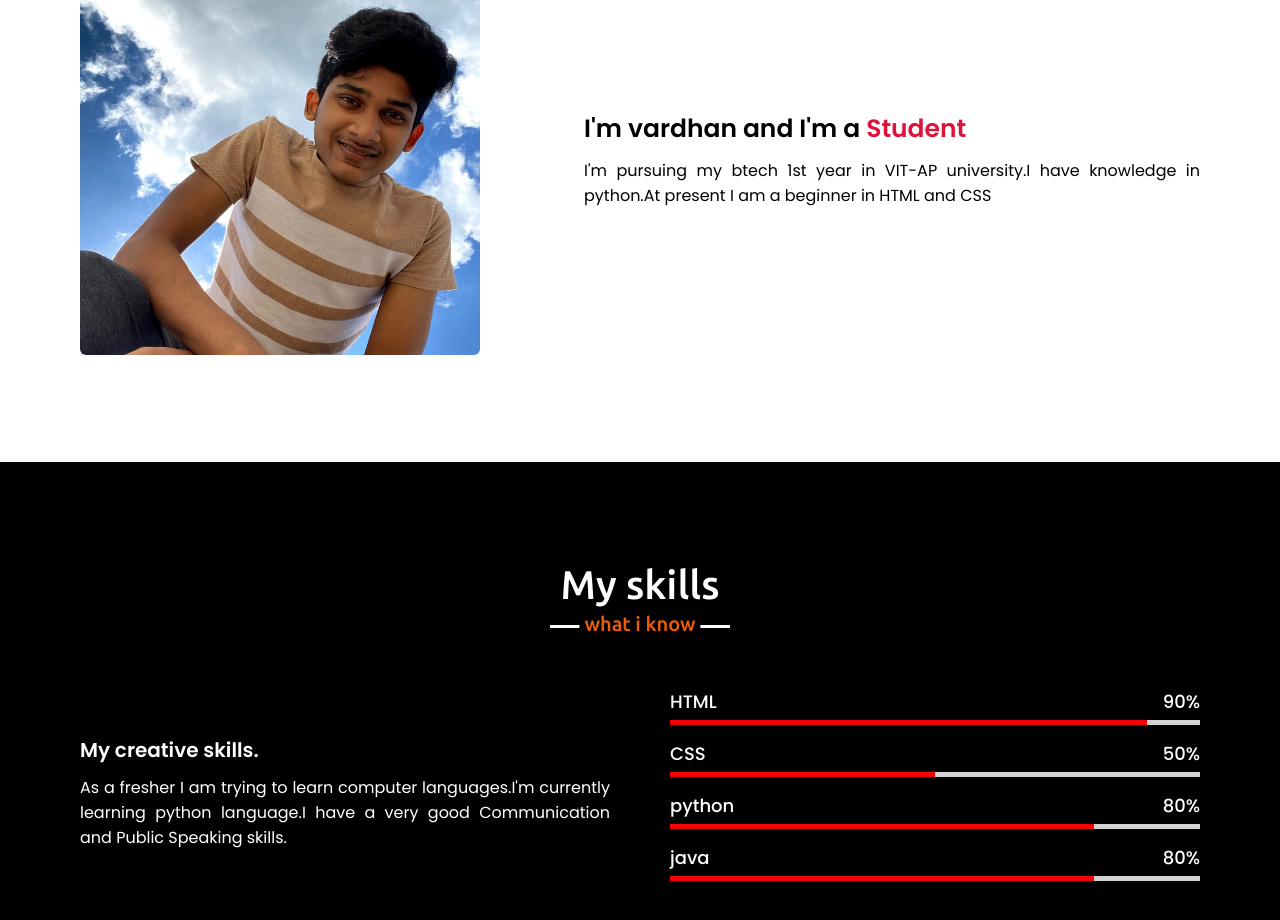
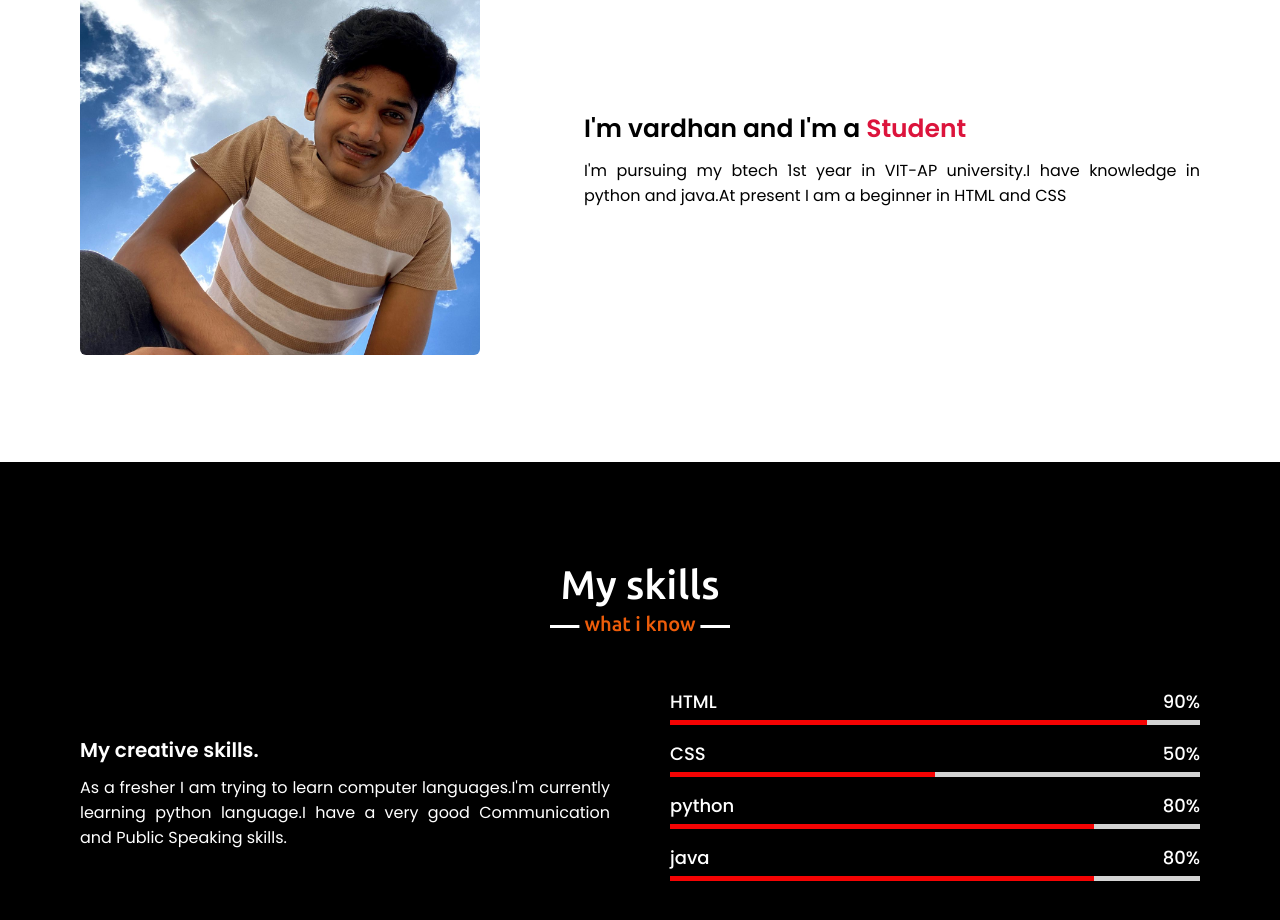
Before and after one commit to mdsvr/profile1, a plain HTML site: page index.html in a window 1280 px wide. Shown: the part 1071-1991 px from the top of the page. Drawn offline with nearby package versions, Linux system fonts and the light colour scheme; a script that the page names is missing.

Commit message:
Update index.html

```diff
--- a/index.html
+++ b/index.html
@@ -54,7 +54,7 @@
                 </div>
                 <div class="column right">
                     <div class="text">I'm vardhan and I'm a <span class="typing-2">Student</span></div>
-                    <p>I'm pursuing my btech 1st year in VIT-AP university.I have knowledge in python.At present I am a beginner in HTML and CSS</p>
+                    <p>I'm pursuing my btech 1st year in VIT-AP university.I have knowledge in python and java.At present I am a beginner in HTML and CSS</p>
               </div>
             </div>
         </div>
```
